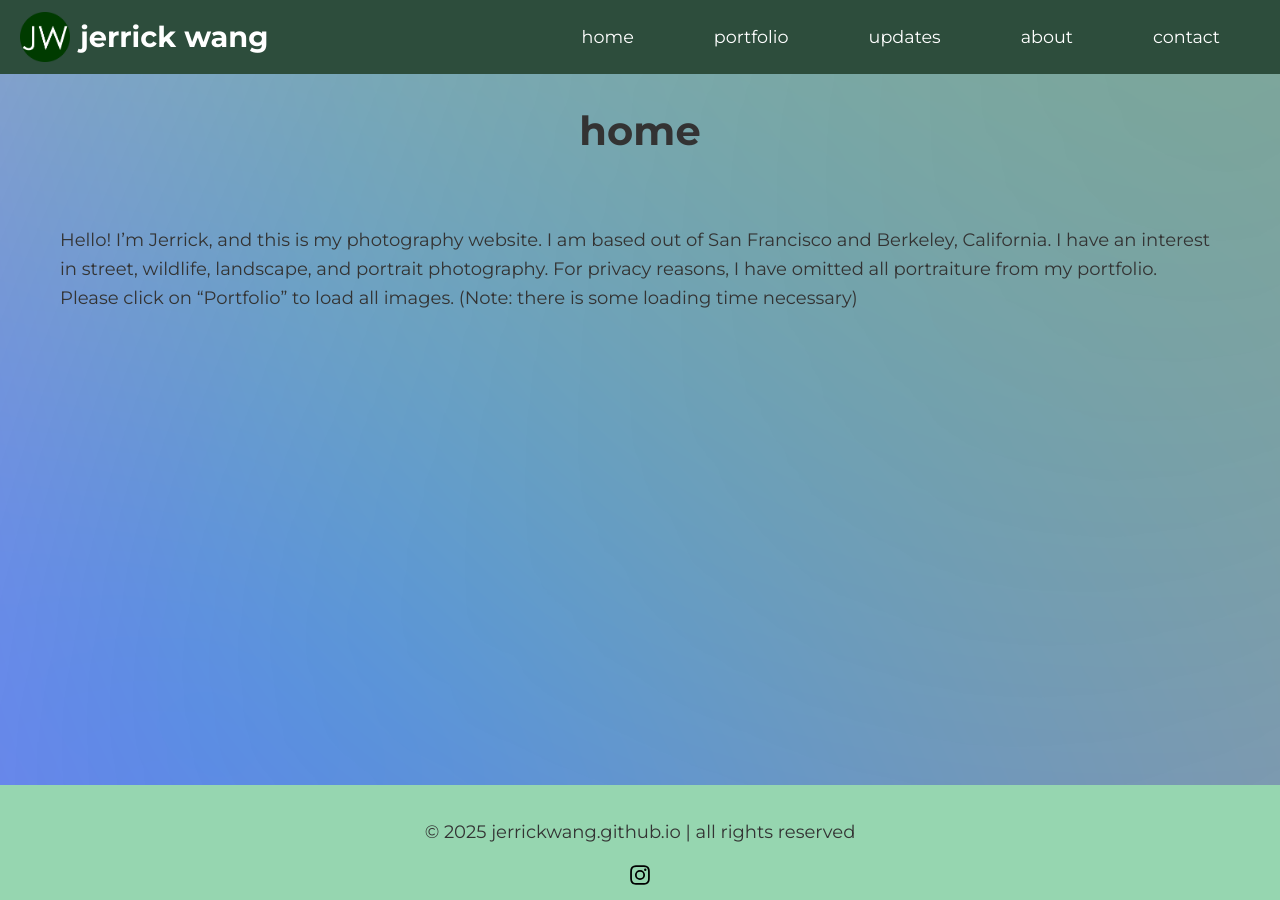
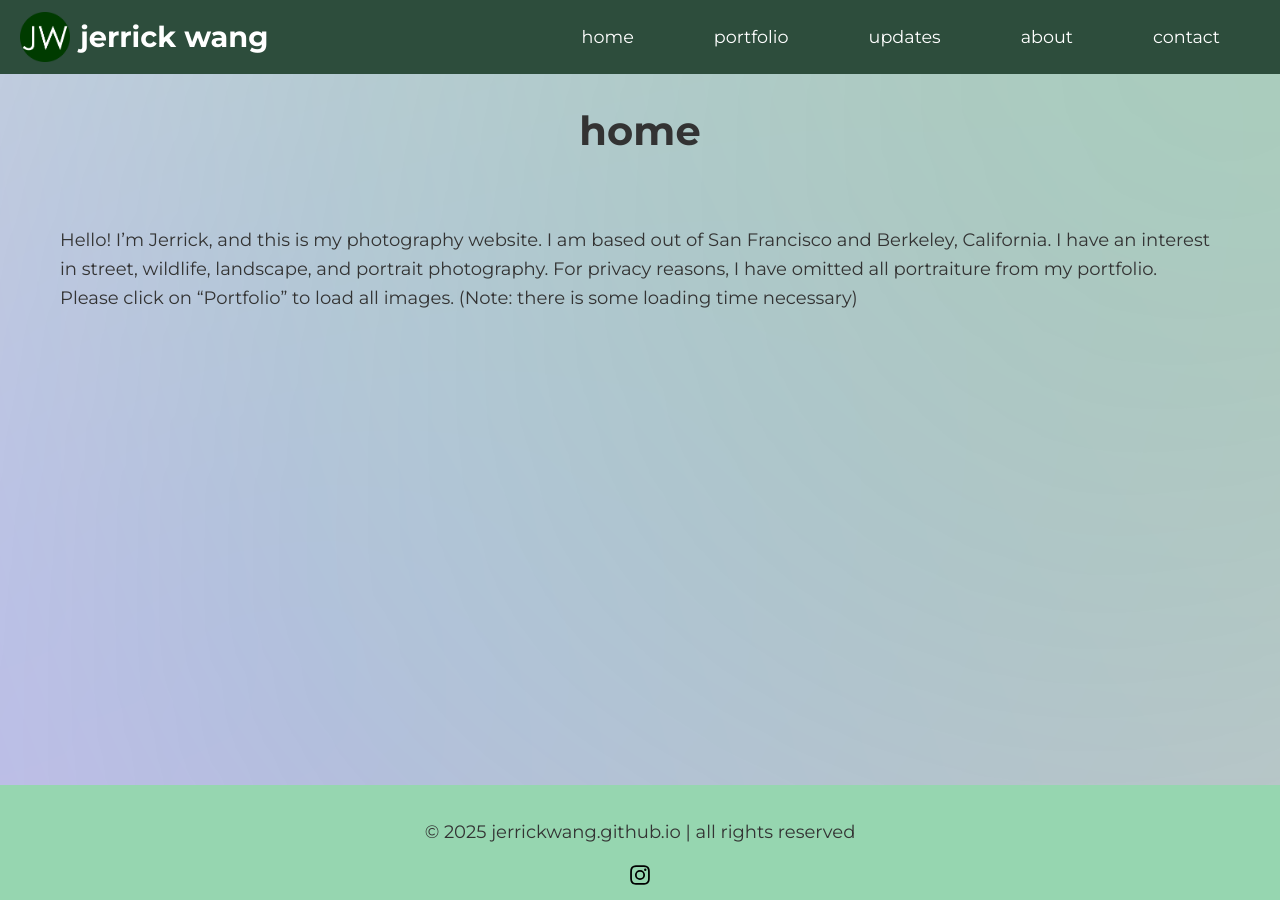
Before and after one commit to jerrickwang/jerrickwang.github.io, a Jekyll site: the page built from index.md, in a window 1280 px wide. Built offline with Jekyll 4.4.1, drawn with Linux system fonts in a browser that asks for light colours.

Commit message:
Update style.css

```diff
--- a/assets/css/style.css
+++ b/assets/css/style.css
@@ -24,13 +24,13 @@ body::before {
   width: 300%;
   height: 300%;
   background:
-    radial-gradient(circle at 100% 0%, rgba(255, 0, 150, 0.6), transparent 70%),
-    radial-gradient(circle at 75% 25%, rgba(0, 255, 200, 0.6), transparent 70%),
-    radial-gradient(circle at 50% 0%, rgba(255, 200, 0, 0.6), transparent 70%),
-    radial-gradient(circle at 25% 75%, rgba(0, 150, 255, 0.6), transparent 70%),
-    radial-gradient(circle at 0% 100%, rgba(200, 0, 255, 0.6), transparent 70%),
-    radial-gradient(circle at 50% 100%, rgba(255, 100, 0, 0.6), transparent 70%),
-    radial-gradient(circle at 50% 50%, rgba(0, 255, 100, 0.6), transparent 70%);
+    radial-gradient(circle at 100% 0%, rgba(255, 0, 150, 0.2), transparent 70%),
+    radial-gradient(circle at 75% 25%, rgba(0, 255, 200, 0.2), transparent 70%),
+    radial-gradient(circle at 50% 0%, rgba(255, 200, 0, 0.2), transparent 70%),
+    radial-gradient(circle at 25% 75%, rgba(0, 150, 255, 0.2), transparent 70%),
+    radial-gradient(circle at 0% 100%, rgba(200, 0, 255, 0.2), transparent 70%),
+    radial-gradient(circle at 50% 100%, rgba(255, 100, 0, 0.2), transparent 70%),
+    radial-gradient(circle at 50% 50%, rgba(0, 255, 100, 0.2), transparent 70%);
   filter: blur(100px);
   z-index: -1;
   animation: ambient-move 2s ease-in-out infinite alternate;
@@ -44,6 +44,7 @@ body::before {
     transform: translate(-25%, 25%);
   }
 }
+
 
 nav {
   background: #2d4d3c;
```
